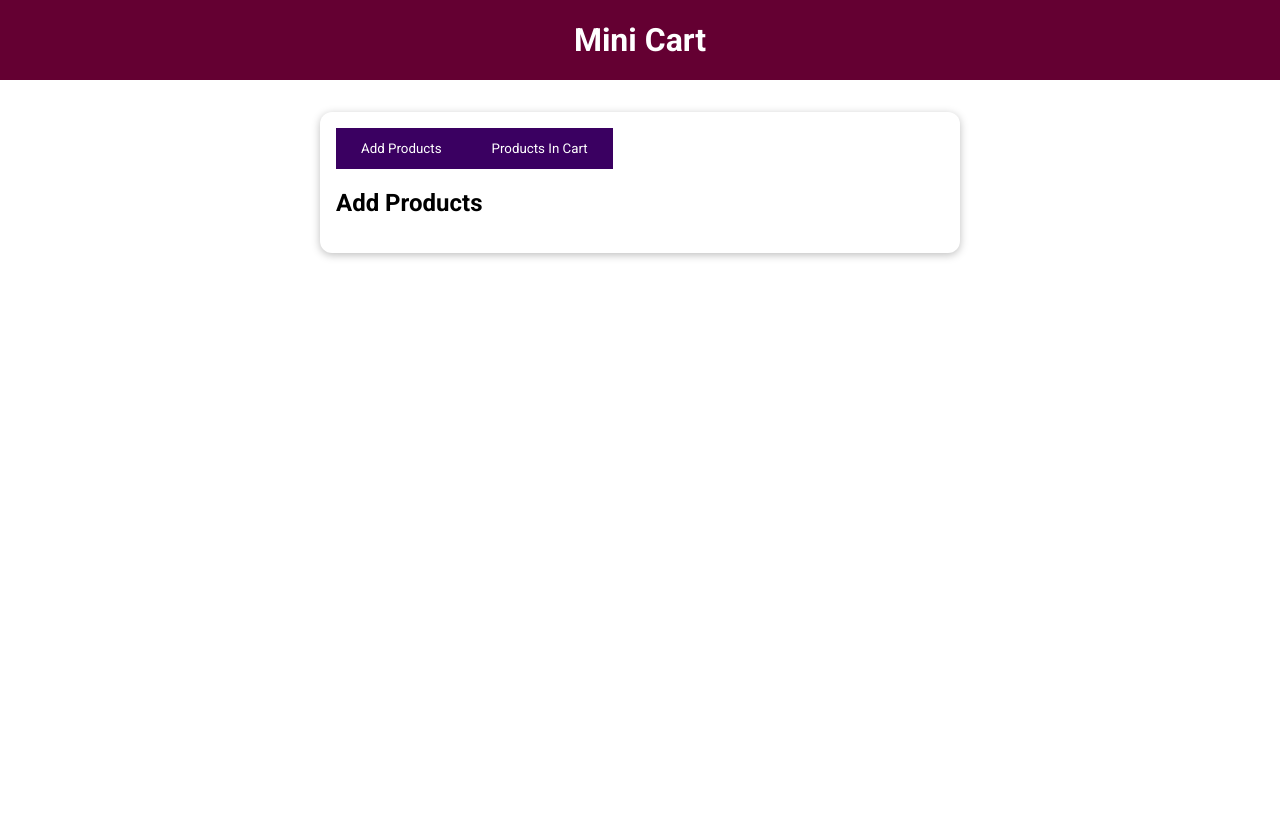
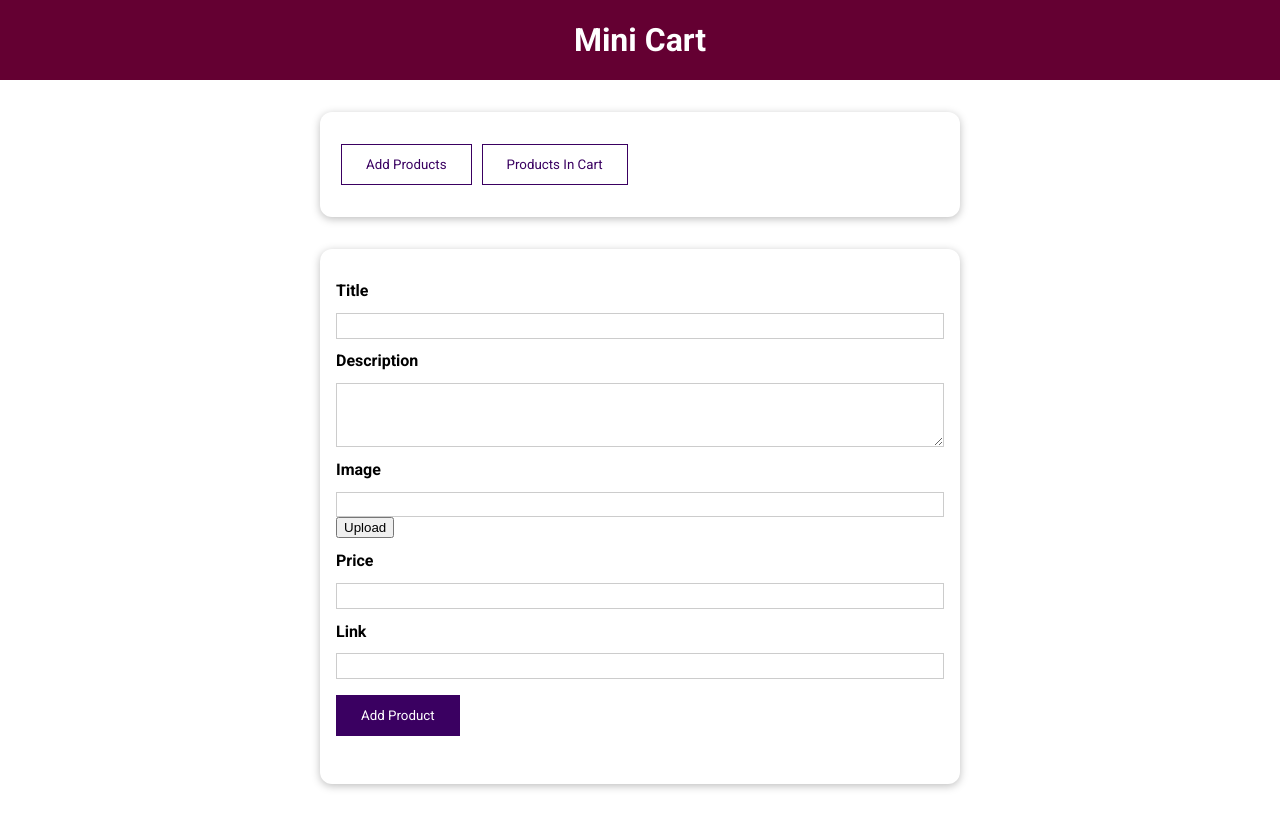
Before and after one commit to maeeshamaliha22/Mini_Cart, a Vue app: page / in a window 1280 px wide. Built offline with nearby package versions, Linux system fonts and the light colour scheme.

Commit message:
Fetching user input and adding new products

```diff
--- a/package.json
+++ b/package.json
@@ -38,7 +38,6 @@
     "> 1%",
     "last 2 versions",
     "not dead"
-  ],
-  "type": "module"
+  ]
 
 }
--- a/src/components/AddItems.vue
+++ b/src/components/AddItems.vue
@@ -1,3 +1,69 @@
 <template>
-    <h2>Add Products</h2>
+    <base-card>
+        <form class="form-control" @submit="submitForm">
+            <label for="title">Title</label>
+            <input id="title" name="title" type="text" ref="titleInput"/>
+
+            <label for="description">Description</label>
+            <textarea id="description" name="description" rows="3" ref="descInput"></textarea>
+
+            <label for="image">Image</label>
+            <input id="image" name="image" type="text"/>
+            <button>Upload </button>
+
+            <label for="price">Price</label>
+            <input id="price" name="price" type="text" ref="priceInput"/>
+
+            <label for="link">Link</label>
+            <input id="link" name="link" type="url" ref="linkInput"/>
+
+            <base-button type="submit" mode="submit">Add Product</base-button>
+        </form>
+    </base-card>
 </template>
+
+<script>
+export default {
+    inject: ['addProduct'],
+
+    methods:{
+        submitForm(){
+            const enteredTitle = this.$refs.titleInput.value;
+            const enteredDesc = this.$refs.descInput.value;
+            const enteredPrice = this.$refs.priceInput.value;
+            const enteredLink = this.$refs.linkInput.value;
+
+            this.addProduct(enteredTitle, enteredDesc, enteredPrice, enteredLink)
+
+        }
+    }
+}
+</script>
+
+<style scoped>
+label {
+  font-weight: bold;
+  display: block;
+  margin:  0.8rem 0;
+}
+
+input,
+textarea {
+  display: block;
+  width: 100%;
+  font: inherit;
+  padding: 0.15rem;
+  border: 1px solid #ccc;
+}
+
+input:focus,
+textarea:focus {
+  outline: none;
+  border-color: #3a0061;
+  background-color: #f7ebff;
+}
+
+.form-control {
+  margin: 1rem 0;
+}
+</style>
--- a/src/components/AllItems.vue
+++ b/src/components/AllItems.vue
@@ -1,10 +1,13 @@
 <template>
-    <base-card>
-        <base-button v-on:click.native="setSelectedTab('add-items')">Add Products</base-button>
-        <base-button v-on:click.native="setSelectedTab('stored-items')">Products In Cart</base-button>
-        <component :is="storedTab"></component>
-    </base-card>
-
+    <div>
+        <base-card>
+            <base-button v-on:click.native="setSelectedTab('add-items')">Add Products</base-button>
+            <base-button v-on:click.native="setSelectedTab('stored-items')">Products In Cart</base-button>
+        </base-card>
+        <keep-alive>
+            <component :is="storedTab"></component>
+        </keep-alive>
+    </div>
 </template>
 
 
@@ -48,12 +51,25 @@ export default {
     methods: {
         setSelectedTab(tab){
             this.storedTab = tab
+        },
+
+        addProduct(title, desc, price, url){
+            const newProduct = {
+                id: new Date().toISOString(),
+                title: title,
+                description: desc,
+                price: price,
+                link: url
+            };
+            this.storedproducts.push(newProduct);
+            this.storedTab = 'stored-items';
         }
     },
 
     provide(){
         return{
-            cart: this.storedproducts
+            cart: this.storedproducts,
+            addProduct: this.addProduct
         }
     },
 
--- a/src/components/BaseButton.vue
+++ b/src/components/BaseButton.vue
@@ -1,28 +1,40 @@
 <template>
-  <button :type="type" :class="mode">
+  <button :class="mode">
     <slot></slot>
   </button>
 </template>
 
 <script>
 export default{
-    props:['type', 'mode']
+    props:['mode']
 }
 </script>
 
 <style scoped>
 button {
   padding: 0.75rem 1.5rem;
+  margin: 1rem 5px;
   font-family: inherit;
-  background-color: #3a0061;
+  background-color: white;
   border: 1px solid #3a0061;
-  color: white;
+  color: #3a0061;
   cursor: pointer;
 }
 button:hover,
 button:active {
   background-color: #270041;
   border-color: #270041;
+  color: white;
+}
+
+.submit{
+  padding: 0.75rem 1.5rem;
+  margin: 1rem 0;
+  font-family: inherit;
+  background-color: #3a0061;
+  border: 1px solid #3a0061;
+  color: white;
+  cursor: pointer;
 }
 
 .flat {
```
